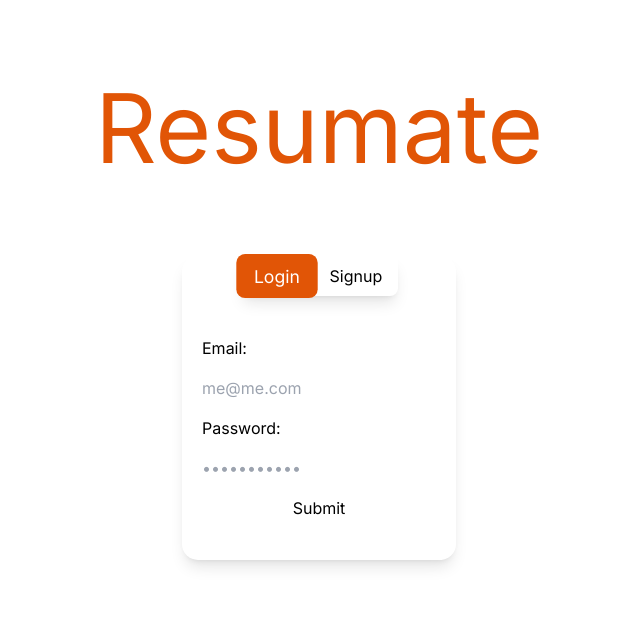
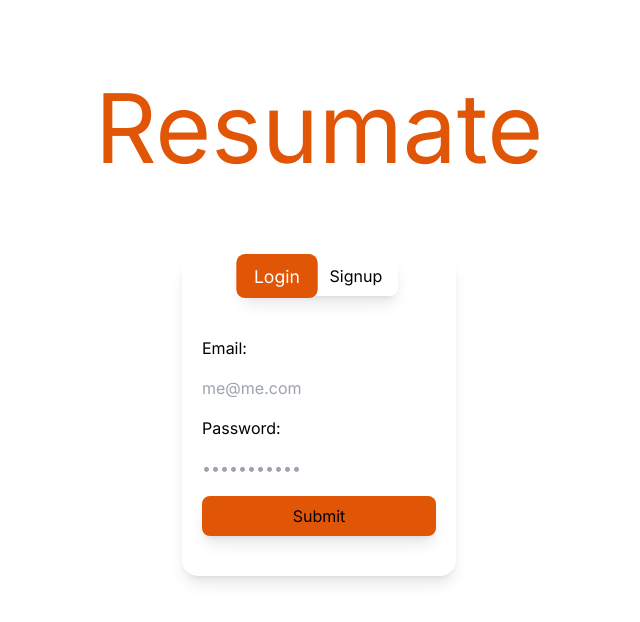
Before and after one commit to natelalor/resumate, a Next.js app: page / in a window 1280 px wide. Shown: the top 622 px of the page, without its empty margins (321-961 px from the left). Built offline with nearby package versions, Linux system fonts and the light colour scheme.

Commit message:
added more theme colors, improved submit button styling

```diff
--- a/src/app/page.tsx
+++ b/src/app/page.tsx
@@ -1,5 +1,4 @@
 "use client";
-import styles from './Login.module.css';
 
 import React, { useState } from 'react';
 
@@ -22,7 +21,7 @@ export default function Login() {
               className={`cursor-pointer px-4 py-2 rounded-lg tab-transition ${
                 activeTab === 'login'
                   ? 'text-white bg-theme-orange tab-active z-20 transform scale-110'
-                  : 'text-text-color z-10'
+                  : 'text-text-color z-10 hover:bg-theme-orange-super-light'
               }`}
             >
               <p>Login</p>
@@ -32,7 +31,7 @@ export default function Login() {
               className={`cursor-pointer px-4 py-2 rounded-lg tab-transition ${
                 activeTab === 'signup'
                   ? 'text-white bg-theme-orange tab-active z-20 transform scale-110'
-                  : 'text-text-color z-10'
+                  : 'text-text-color z-10 hover:bg-theme-orange-super-light'
               }`}
             >
               <p>Signup</p>
@@ -46,7 +45,7 @@ export default function Login() {
             <input type="text" id="email" name="email" placeholder="me@me.com" ></input>
             <label htmlFor="password">Password:</label>
             <input type="password" id="password" name="password" placeholder="•••••••••••"></input>
-            <input type="submit" value="Submit"></input>
+            <input className="w-auto px-4 py-2 rounded-lg shadow-lg bg-theme-orange hover:bg-theme-orange-light"type="submit" value="Submit"></input>
           </form>
         </div>
     </main>
--- a/tailwind.config.js
+++ b/tailwind.config.js
@@ -7,6 +7,8 @@ module.exports = {
     extend: {
       colors: {
         'theme-orange': 'rgb(225, 85, 6)',
+        'theme-orange-light': 'rgb(229, 115, 65)',
+        'theme-orange-super-light': 'rgb(255, 218, 202)',
         'white': '#ffffff',
         'text-color': 'text-gray-600',
       },
```
